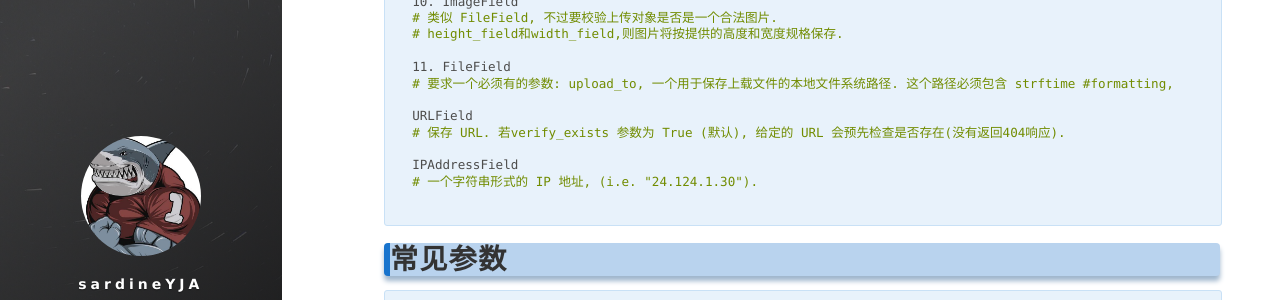
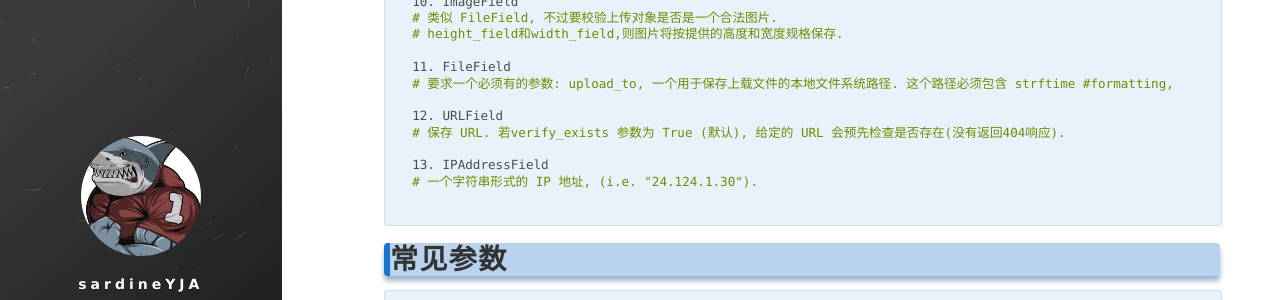
Before and after one commit to sardineYJA/sardineYJA.github.io, a Jekyll site: the page built from _posts/2019-02-12-django-field.md, in a window 1280 px wide and 900 px high, scrolled down 557 px. Shown: the part 152-452 px from the top of the window. Built offline with Jekyll 4.4.1, drawn with Linux system fonts in a browser that asks for light colours; nearby versions of some CDN libraries; comment, search, counter and statistics services are not loaded.

Commit message:
Update 2019-02-12-django-field.md

````diff
--- a/_posts/2019-02-12-django-field.md
+++ b/_posts/2019-02-12-django-field.md
@@ -47,10 +47,10 @@ tag: Web框架
 11. FileField
 # 要求一个必须有的参数: upload_to, 一个用于保存上载文件的本地文件系统路径. 这个路径必须包含 strftime #formatting,
 
-URLField
+12. URLField
 # 保存 URL. 若verify_exists 参数为 True (默认), 给定的 URL 会预先检查是否存在(没有返回404响应).
 
-IPAddressField
+13. IPAddressField
 # 一个字符串形式的 IP 地址, (i.e. "24.124.1.30").
 
 ```
````
